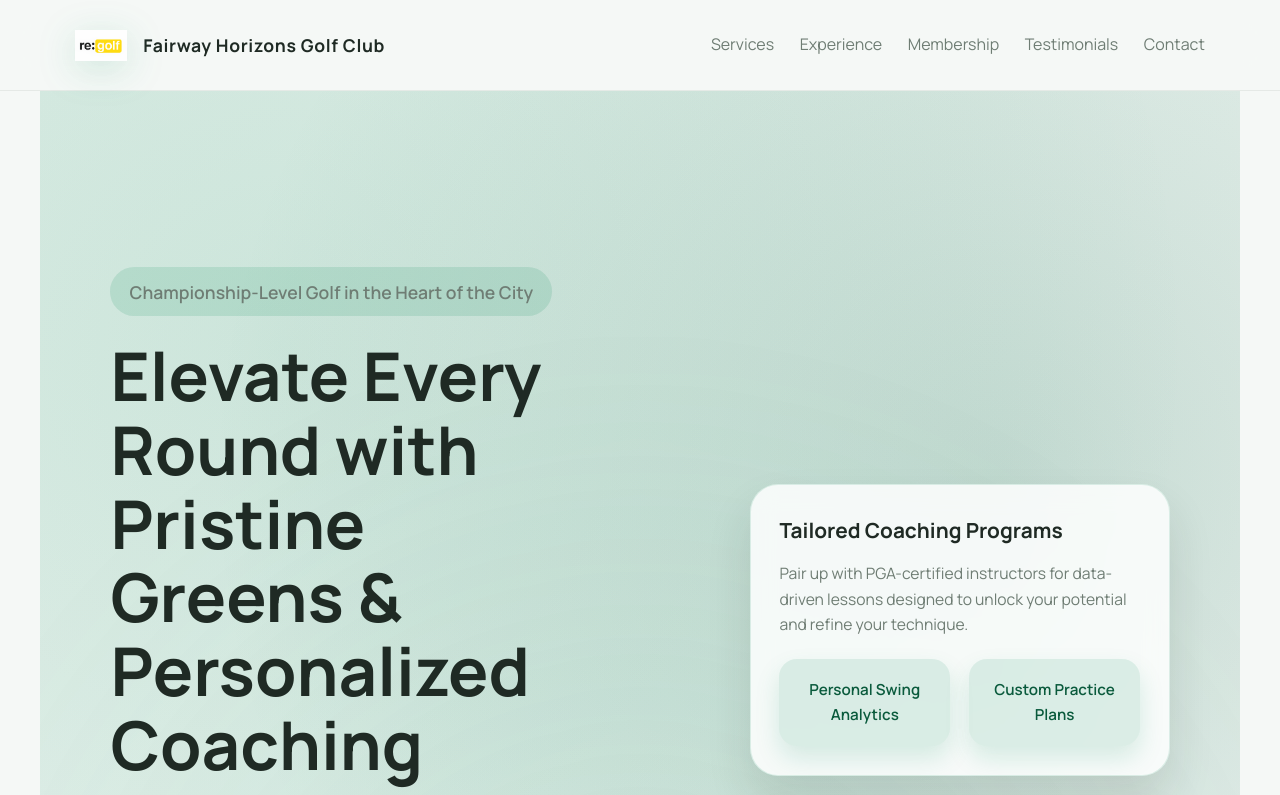
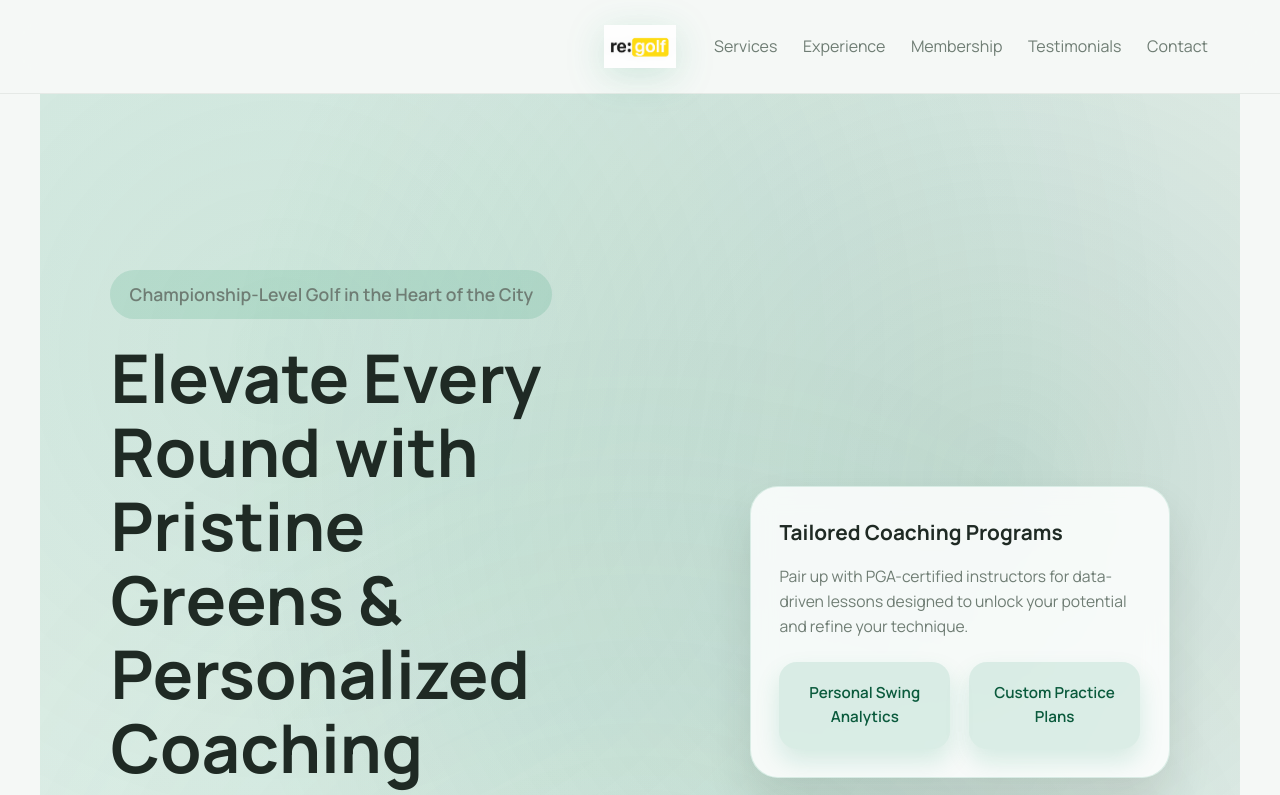
Before and after one commit to macccc383/CEFHKLMNPRWXY369, a plain HTML site: page index.html in a window 1280 px wide. Shown: the top 795 px of the page. Drawn offline with Linux system fonts and the light colour scheme.

Commit message:
Center logo and slim header

```diff
--- a/index.html
+++ b/index.html
@@ -49,17 +49,18 @@
     .nav {
       max-width: 1200px;
       margin: 0 auto;
-      padding: 1.2rem 2.2rem;
-      display: flex;
+      padding: 0.65rem 2rem;
+      display: grid;
+      grid-template-columns: 1fr auto 1fr;
       align-items: center;
-      justify-content: space-between;
       gap: 2rem;
     }
 
     .logo {
       display: flex;
       align-items: center;
-      gap: 1rem;
+      grid-column: 2;
+      justify-self: center;
       text-decoration: none;
       color: var(--text);
       font-weight: 700;
@@ -67,14 +68,15 @@
     }
 
     .logo img {
-      width: 52px;
-      height: 52px;
+      width: 72px;
+      height: 72px;
       object-fit: contain;
       filter: drop-shadow(0 8px 18px rgba(15, 139, 92, 0.18));
     }
 
-    .logo span {
-      font-size: 1.1rem;
+    .nav nav {
+      grid-column: 3;
+      justify-self: end;
     }
 
     nav ul {
@@ -574,7 +576,7 @@
 
     @media (max-width: 600px) {
       .nav {
-        padding: 1rem 1.4rem;
+        padding: 0.75rem 1.4rem;
       }
 
       section {
@@ -590,9 +592,8 @@
 <body>
   <header>
     <div class="nav">
-      <a class="logo" href="#top">
+      <a class="logo" href="#top" aria-label="Fairway Horizons Golf Club home">
         <img src="2aa2b293-7a61-464a-ac11-845faadb1e9c.png" alt="Fairway Horizons logo" />
-        <span>Fairway Horizons Golf Club</span>
       </a>
       <nav>
         <ul>
```
